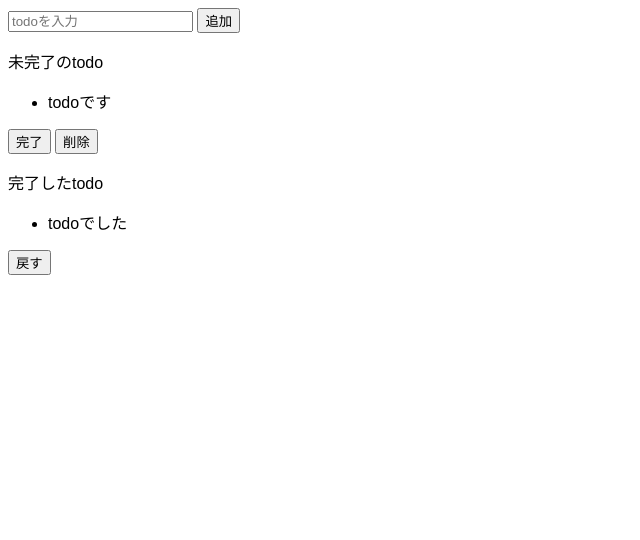
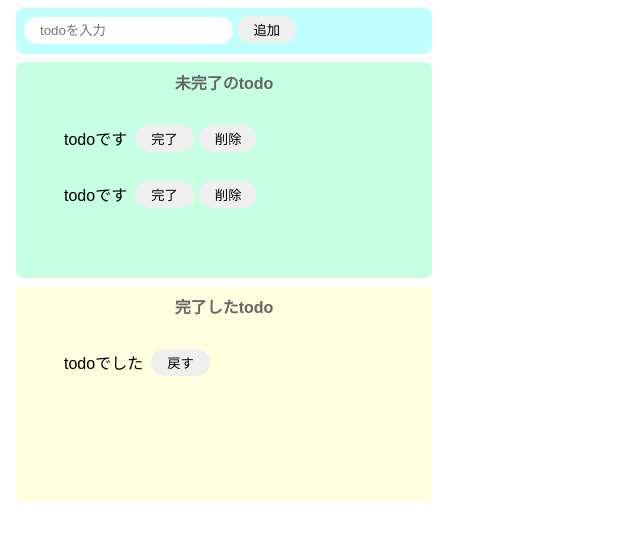
Before and after one commit to fuminoki23/todo-js, a website built with Parcel: page index.html in a window 1280 px wide. Shown: the whole page, without its empty margins (0-640 px from the left). Built offline with nearby package versions, Linux system fonts and the light colour scheme.

Commit message:
html css comp

```diff
--- a/index.html
+++ b/index.html
@@ -3,24 +3,35 @@
   <head>
     <title>todo-js</title>
     <meta charset="UTF-8" />
-		<link rel="stylesheet" href="src/styles.css">
+    <link rel="stylesheet" href="src/styles.css" />
   </head>
 
   <body>
-    <div　class="input-area">
-			<input type="text" placeholder="todoを入力" />
+    <div class="input-area">
+      <input placeholder="todoを入力" />
       <button>追加</button>
     </div>
     <div class="incomplete">
-			<p>未完了のtodo</p>
-			<ul><li>todoです</li></ul>
-			<button>完了</button>
-			<button>削除</button>
+      <p class="title">未完了のtodo</p>
+      <ul class="list">
+        <li>
+          <p>todoです</p>
+          <button>完了</button> <button>削除</button>
+        </li>
+        <li>
+          <p>todoです</p>
+          <button>完了</button> <button>削除</button>
+        </li>
+      </ul>
     </div>
     <div class="complete">
-			<p>完了したtodo</p>
-			<ul><li>todoでした</li></ul>
+      <p class="title">完了したtodo</p>
+      <ul class="list">
+        <li>
+          <p>todoでした</p>
           <button>戻す</button>
+        </li>
+      </ul>
     </div>
 
     <script src="src/index.js"></script>
--- a/src/styles.css
+++ b/src/styles.css
@@ -1,6 +1,62 @@
 body {
   font-family: sans-serif;
 }
+
 .input-area {
-  background-color: #cfffff;
+  background-color: #c1ffff;
+  width: 400px;
+  height: 30px;
+  padding: 8px;
+  margin: 8px;
+  border-radius: 8px;
 }
+input {
+  border-radius: 16px;
+  border: none;
+  padding: 6px 16px;
+}
+button {
+  border-radius: 16px;
+  border: none;
+  padding: 4px 16px;
+  outline: none;
+  transition: 0.3s;
+  margin-right: 5px;
+}
+button:hover {
+  background-color: #ff7fff;
+  color: #fff;
+  cursor: pointer;
+}
+
+.incomplete {
+  background-color: #c6ffe2;
+  width: 400px;
+  min-height: 200px;
+  padding: 8px;
+  margin: 8px;
+  border-radius: 8px;
+}
+
+.complete {
+  background-color: #ffffe0;
+  width: 400px;
+  min-height: 200px;
+  padding: 8px;
+  margin: 8px;
+  border-radius: 8px;
+}
+
+.title {
+  margin: 0;
+  text-align: center;
+  font-weight: bold;
+  color: #666;
+}
+.list li {
+  display: flex;
+  align-items: center;
+}
+.list p {
+  margin-right: 8px;
+}
```
Lines whose indentation alone changed are shown as unchanged.
